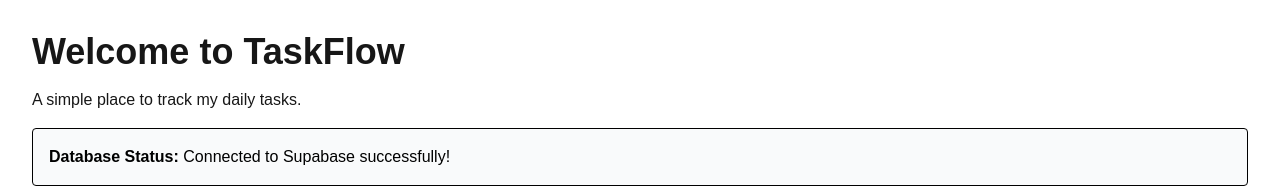
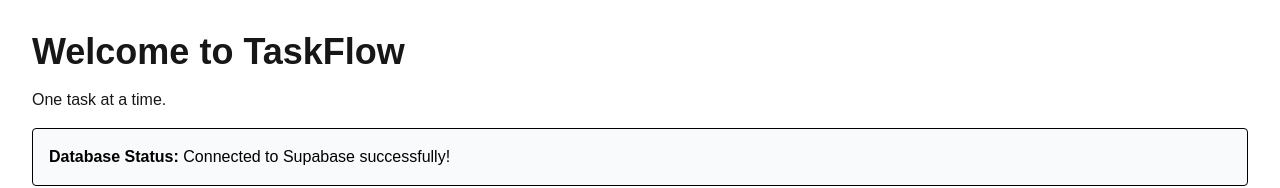
Before and after one commit to nmorawiec01/todo-app, a Next.js app: page / in a window 1280 px wide. Shown: the top 188 px of the page. Built offline with nearby package versions, Linux system fonts and the light colour scheme; no server answers.

Commit message:
Use tagLine variable on home page

```diff
--- a/src/app/page.tsx
+++ b/src/app/page.tsx
@@ -5,6 +5,7 @@ import { createClient } from "@/utils/supabase/client";
 
 export default function HomePage() {
   const appName = "TaskFlow";
+  const tagLine = "One task at a time."
   const [status, setStatus] = useState("Checking Supabase connection...");
 
   useEffect(() => {
@@ -25,7 +26,7 @@ export default function HomePage() {
   return (
     <main className="p-8 space-y-4">
       <h1 className="text-4xl font-bold">Welcome to {appName}</h1>
-      <p>A simple place to track my daily tasks.</p>
+      <p>{tagLine}</p>
 
       <div className="p-4 border rounded bg-gray-50 text-black">
         <strong>Database Status:</strong> {status}
```
